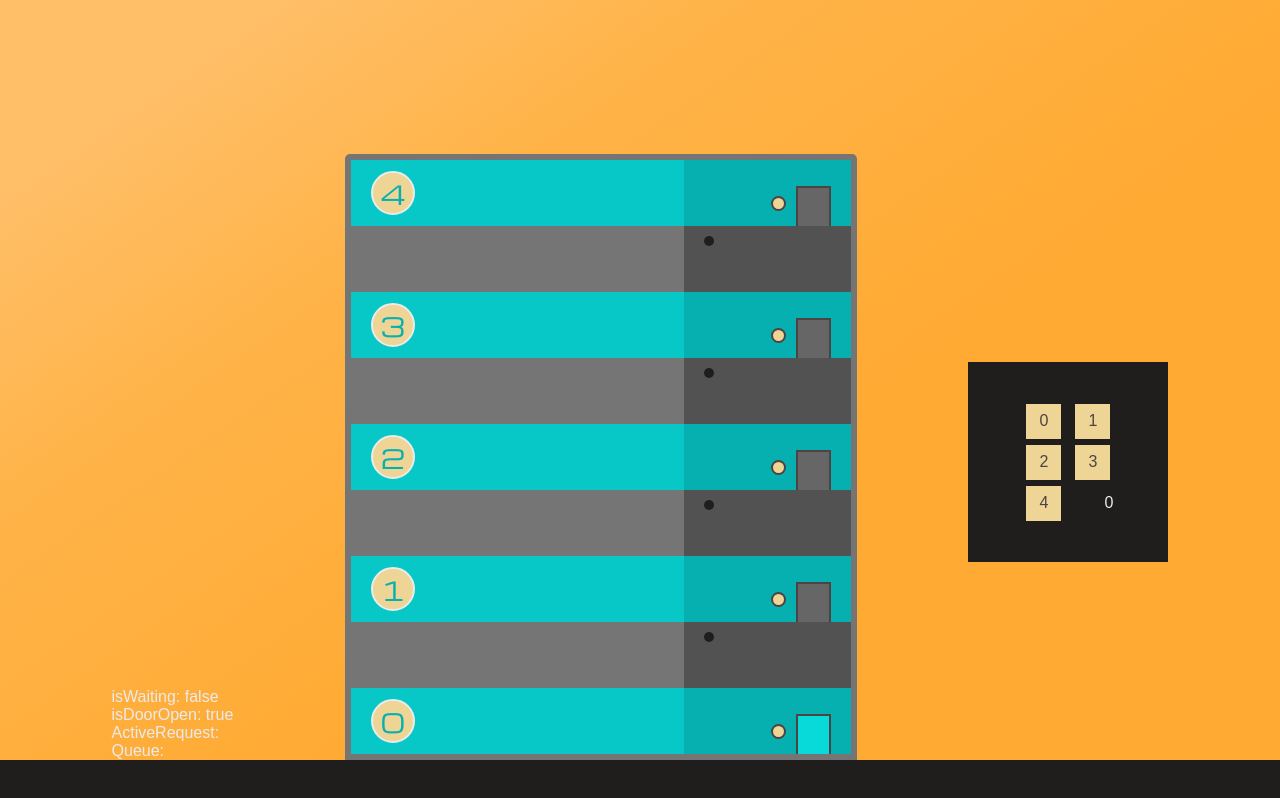
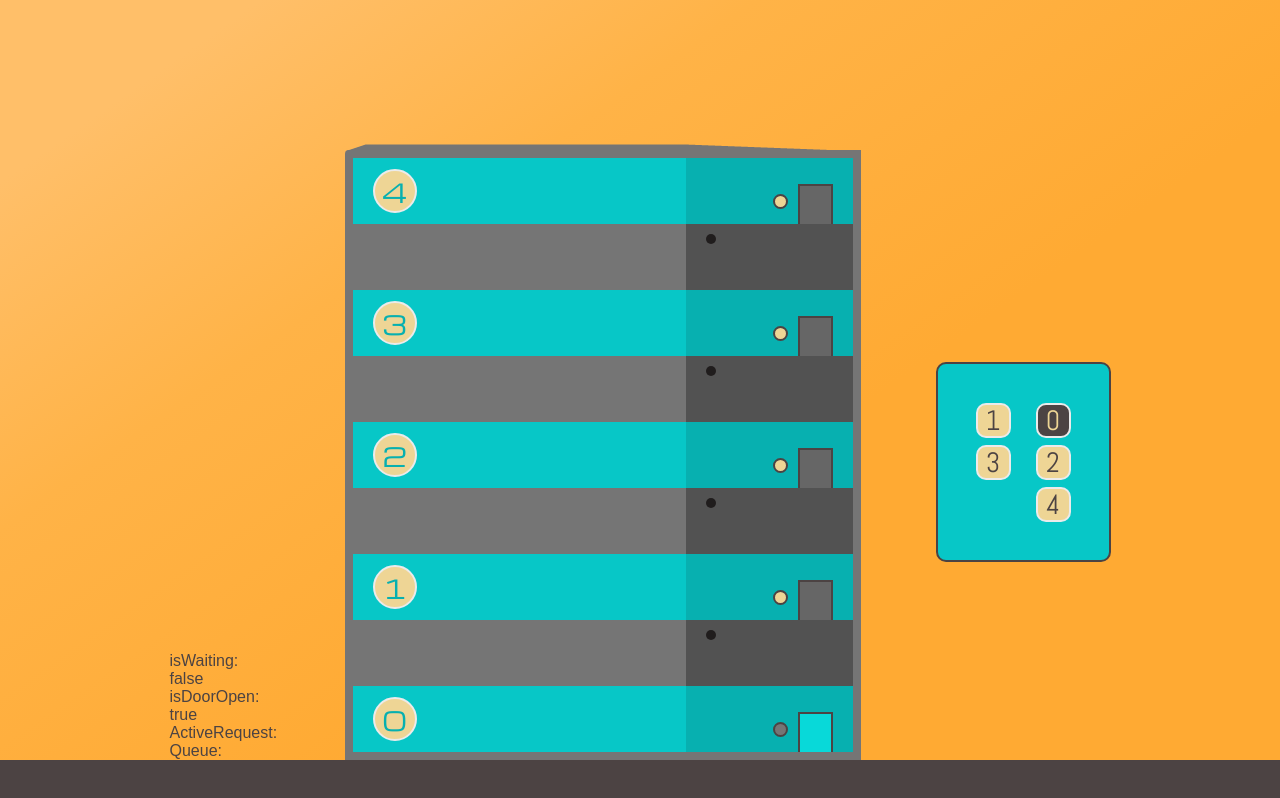
Before and after one commit to DenooThomas/elevator_sim, a React (Create React App) app: page / in a window 1280 px wide. Built offline with nearby package versions, Linux system fonts and the light colour scheme.

Commit message:
basic styling / queue

```diff
--- a/public/index.html
+++ b/public/index.html
@@ -12,6 +12,7 @@
     <link rel="preconnect" href="https://fonts.googleapis.com">
     <link rel="preconnect" href="https://fonts.gstatic.com" crossorigin>
     <link href="https://fonts.googleapis.com/css2?family=Michroma&display=swap" rel="stylesheet">
+    <link href="https://fonts.googleapis.com/css2?family=Abel&display=swap" rel="stylesheet">
   </head>
   <body>
     <noscript>You need to enable JavaScript to run this app.</noscript>
--- a/src/App.js
+++ b/src/App.js
@@ -19,6 +19,8 @@ function App() {
   function checkActiveRequest(){
     if(!activeRequest && activeRequest !== 0){
       return true
+    } else {
+      return false
     }
   }
 
@@ -41,7 +43,7 @@ function App() {
 
   function moveElevator(){
     const currentLocation = elevatorLocation
-    const nextLocation = queue[0]
+    const nextLocation = queue.length > 0 ? queue[0] : 0
     setActiveRequest(nextLocation)
     setIsDoorOpen(false)
     let counter = 0
@@ -96,8 +98,9 @@ function App() {
     if(queue.length > 0){
         if(checkActiveRequest()){
           moveElevator()
-        } else if(activeRequest) {
         }
+    } else if ((!activeRequest && activeRequest !== 0) && elevatorLocation !== 0){
+      moveElevator()
     }
   }, 1000)
 
@@ -110,6 +113,8 @@ function App() {
       <p>Queue: </p>
       {queue.map(item => (<p>{item}</p>))}
     </div>
+      <section className="building-section">
+      <div className="roof"></div>
       <div className="building-cont">
         <div className="floors-cont">
         {revFloors.map(floor => {
@@ -131,7 +136,10 @@ function App() {
             return (
               <div className="floor">
               <div onClick={() => callElevator(floor)} className="button-cont">
-                  <div className={`button ${queue.includes(floor) ? 'active' : 'inactive'}`}></div>
+                  <div className=
+                  {`button ${queue.includes(floor) ? 'active' : 'inactive'}
+                  ${((!activeRequest && activeRequest !== 0) && (floor === elevatorLocation && queue.length === 0)) ? 'currentFloor' : ''}`}>
+                  </div>
                 </div>
                 <div className={`cabin ${(isDoorOpen && floor === elevatorLocation) ? 'present' : 'absent'}`} />
               </div>)
@@ -144,13 +152,18 @@ function App() {
         })}
         </div>
       </div>
+      </section>
       <div className={`elevator-control ${isDoorOpen ? 'open' : 'closed'}`}>
-        <div>
           {elevatorButtons.map(floor => {
-            return (<div onClick={() => callElevator(floor)} className={`button ${queue.includes(floor) ? 'active' : 'inactive'} ${floor === activeRequest && 'activeRequest'}`}>{floor}</div>)
+            return (
+              <div onClick={() => callElevator(floor)}
+              className=
+              {`button ${queue.includes(floor) ? 'active' : 'inactive'}
+              ${floor === activeRequest ? 'activeRequest' : 'inactiveRequest'}
+              ${((!activeRequest && activeRequest !== 0) && (floor === elevatorLocation && queue.length === 0)) ? 'currentFloor' : ''}`}>
+              {floor}</div>
+            )
           })}
-          <p>{elevatorLocation}</p>
-        </div>
       </div>
     </div>
   );
--- a/src/index.css
+++ b/src/index.css
@@ -5,7 +5,7 @@
 }
 
 body {
-  background-color: #201D1D;
+  background-color: #4C4343;
   color: #EBEBEB;
   font-family: "Montserrat", sans-serif;
 }
@@ -24,23 +24,43 @@ body {
   background: rgb(255, 191, 105);
   background: linear-gradient(145deg, rgb(255, 191, 105) 11%, rgb(255, 179, 71) 32%, rgb(255, 170, 51) 61%);
   display: flex;
-  justify-content: space-evenly;
+  flex-flow: row nowrap;
+  justify-content: center;
   align-items: flex-end;
 }
 
+.queue {
+  width: 100px;
+  color: #4C4343;
+}
+
+.building-section {
+  margin: 0 75px;
+}
+
+.roof {
+  width: 516px;
+  height: 20px;
+  margin-bottom: -2px;
+  background-image: url("./img/rooftest.png");
+  background-repeat: no-repeat;
+}
+
 .building-cont {
+  display: flex;
+  flex-flow: row nowrap;
+  justify-content: center;
+  align-items: center;
   box-sizing: content-box;
   width: 500px;
   height: 594px;
-  display: flex;
-  flex-flow: row nowrap;
-  border: 6px solid #757575;
-  border-radius: 5px 5px 0 0;
+  border: 8px solid #757575;
+  border-top-left-radius: 4px;
 }
 
 .floors-cont {
   width: 100%;
-  height: 594px;
+  height: 100%;
 }
 .floors-cont .floor, .floors-cont .shaft {
   width: 100%;
@@ -95,12 +115,16 @@ body {
   background-color: #28A428;
   border: 2px solid #4C4343;
   border-radius: 50%;
+  transition: all 0.2s ease-in-out;
 }
 .elevator .floor .button-cont .active {
   background-color: #ED4B45;
 }
 .elevator .floor .button-cont .inactive {
   background-color: #EED595;
+}
+.elevator .floor .button-cont .currentFloor {
+  background-color: #757575;
 }
 .elevator .floor .button-cont:hover {
   cursor: pointer;
@@ -109,7 +133,7 @@ body {
   width: 35px;
   height: 40px;
   margin: 0 20px 0 10px;
-  transition: all 0.2s ease-out;
+  transition: all 0.2s ease-in-out;
   border: 2px solid #4C4343;
   border-bottom: none;
 }
@@ -131,6 +155,7 @@ body {
   height: 10px;
   margin: 10px 20px;
   border-radius: 50%;
+  transition: all 0.2s ease-in-out;
 }
 .elevator .shaft .on {
   background-color: #FFC000;
@@ -140,45 +165,49 @@ body {
 }
 
 .elevator-control {
-  width: 200px;
+  display: flex;
+  flex-wrap: wrap;
+  flex-direction: row-reverse;
+  justify-content: space-between;
+  align-items: center;
+  font-family: "Abel", sans-serif;
+  width: 175px;
   height: 200px;
-  background-color: #201D1D;
+  padding: 35px;
+  background-color: #07c7c7;
+  border: 2px solid #4C4343;
+  border-radius: 10px;
   margin-bottom: 198px;
+}
+.elevator-control .button {
+  width: 35px;
+  height: 35px;
+  margin: 3px;
+  color: #4C4343;
+  font-weight: 400;
+  font-size: 28px;
+  border-radius: 10px;
+  border: 2px solid #EBEBEB;
+  transition: all 0.2s ease-in-out;
   display: flex;
   flex-flow: row nowrap;
   justify-content: center;
   align-items: center;
 }
-.elevator-control div {
-  display: flex;
-  flex-flow: row wrap;
-  justify-content: space-between;
-  align-items: center;
-  width: 45%;
-}
-.elevator-control div .ground {
-  flex-basis: 100%;
-}
-.elevator-control div .button {
-  width: 35px;
-  height: 35px;
-  margin: 3px;
-  color: #4C4343;
-  font-weight: 400;
-  display: flex;
-  flex-flow: row nowrap;
-  justify-content: center;
-  align-items: center;
-}
-.elevator-control div .active {
+.elevator-control .active {
   background-color: #ED4B45;
 }
-.elevator-control div .inactive {
+.elevator-control .inactive {
   background-color: #EED595;
 }
-.elevator-control div .activeRequest {
+.elevator-control .activeRequest {
   background-color: #FFC000;
+  color: #4C4343;
 }
-.elevator-control div .button:hover {
+.elevator-control .currentFloor {
+  background-color: #4C4343;
+  color: #EED595;
+}
+.elevator-control .button:hover {
   cursor: pointer;
 }/*# sourceMappingURL=index.css.map */
--- a/src/index.scss
+++ b/src/index.scss
@@ -5,6 +5,7 @@ $buildingHeight: 594px;
 $buildingWidth: 500px;
 
 $ElevatorFloor: './img/ElevatorFloor.png';
+$roof: './img/rooftest.png';
 
 * {
   margin: 0;
@@ -14,7 +15,7 @@ $ElevatorFloor: './img/ElevatorFloor.png';
 
 
 body {
-  background-color: $black;
+  background-color: $black-light;
   color: $white;
   font-family: 'Montserrat', sans-serif;
 }
@@ -29,27 +30,38 @@ body {
   width: 100%;
   min-height: 95vh;
   background: rgb(255,191,105);
-background: linear-gradient(145deg, rgba(255,191,105,1) 11%, rgba(255,179,71,1) 32%, rgba(255,170,51,1) 61%);
-  display: flex;
-  justify-content: space-evenly;
-  align-items: flex-end;
+  background: linear-gradient(145deg, rgba(255,191,105,1) 11%, rgba(255,179,71,1) 32%, rgba(255,170,51,1) 61%);
+  @include FlexRow(nowrap, center, flex-end);
 }
 
+.queue{
+  width: 100px;
+  color: $black-light;
+}
 
+.building-section {
+  margin: 0 75px;
+}
+.roof{
+  width: 516px;
+  height: 20px;
+  margin-bottom: -2px;
+  background-image: url($roof);
+  background-repeat: no-repeat;
+}
 
 .building-cont {
+  @include FlexRow(nowrap, center, center);
   box-sizing: content-box;
   width: $buildingWidth;
   height: $buildingHeight;
-  display: flex;
-  flex-flow: row nowrap;
-  border: 6px solid $grey-light;
-  border-radius: 5px 5px 0 0;
+  border: 8px solid $grey-light;
+  border-top-left-radius: 4px;
 }
 
 .floors-cont{
   width: 100%;
-  height: $buildingHeight;
+  height: 100%;
   .floor, .shaft{
     width: 100%;
     height: calc($buildingHeight / 9);
@@ -94,12 +106,16 @@ background: linear-gradient(145deg, rgba(255,191,105,1) 11%, rgba(255,179,71,1)
         background-color: $green;
         border: 2px solid $black-light;
         border-radius: 50%;
+        transition: all 0.2s ease-in-out;
       }
       .active {
         background-color: $red;
       }
       .inactive {
         background-color: $yellow-light;
+      }
+      .currentFloor{
+        background-color: $grey-light;
       }
     }
     .button-cont:hover{
@@ -109,7 +125,7 @@ background: linear-gradient(145deg, rgba(255,191,105,1) 11%, rgba(255,179,71,1)
       width: 35px;
       height: 40px;
       margin: 0 20px 0 10px;
-      transition: all 0.2s ease-out;
+      transition: all 0.2s ease-in-out;
       border: 2px solid $black-light;
       border-bottom: none;
     }
@@ -128,6 +144,7 @@ background: linear-gradient(145deg, rgba(255,191,105,1) 11%, rgba(255,179,71,1)
       height: 10px;
       margin: 10px 20px;
       border-radius: 50%;
+      transition: all 0.2s ease-in-out;
     }
     .on{
       background-color: $yellow;
@@ -139,23 +156,30 @@ background: linear-gradient(145deg, rgba(255,191,105,1) 11%, rgba(255,179,71,1)
 }
 
 .elevator-control {
-  width: 200px;
+  // @include FlexRow(wrap, space-between, center);
+  display: flex;
+  flex-wrap: wrap;
+  flex-direction: row-reverse;
+  justify-content: space-between;
+  align-items: center;
+  font-family: 'Abel', sans-serif;
+  width: 175px;
   height: 200px;
-  background-color: $black;
+  padding: 35px;
+  background-color: $blue;
+  border: 2px solid $black-light;
+  border-radius: 10px;
   margin-bottom: calc($buildingHeight / 3);
-  @include FlexRow(nowrap, center, center);
-  div{
-    @include FlexRow(wrap, space-between, center);
-    width: 45%;
-    .ground{
-      flex-basis: 100%;
-    }
     .button{
       width: 35px;
       height: 35px;
       margin: 3px;
       color: $black-light;
       font-weight: 400;
+      font-size: 28px;
+      border-radius: 10px;
+      border: 2px solid $white;
+      transition: all 0.2s ease-in-out;
       @include FlexRow(nowrap, center, center)
     }
     .active {
@@ -166,9 +190,13 @@ background: linear-gradient(145deg, rgba(255,191,105,1) 11%, rgba(255,179,71,1)
     }
     .activeRequest {
       background-color: $yellow;
+      color: $black-light;
+    }
+    .currentFloor{
+      background-color: $black-light;
+      color: $yellow-light;
     }
     .button:hover {
       cursor: pointer;
     }
   }
-}
```
Also changed, not shown: src/img/rooftest.png (added), 1 other file (tests, documents, lock files or other folders).
